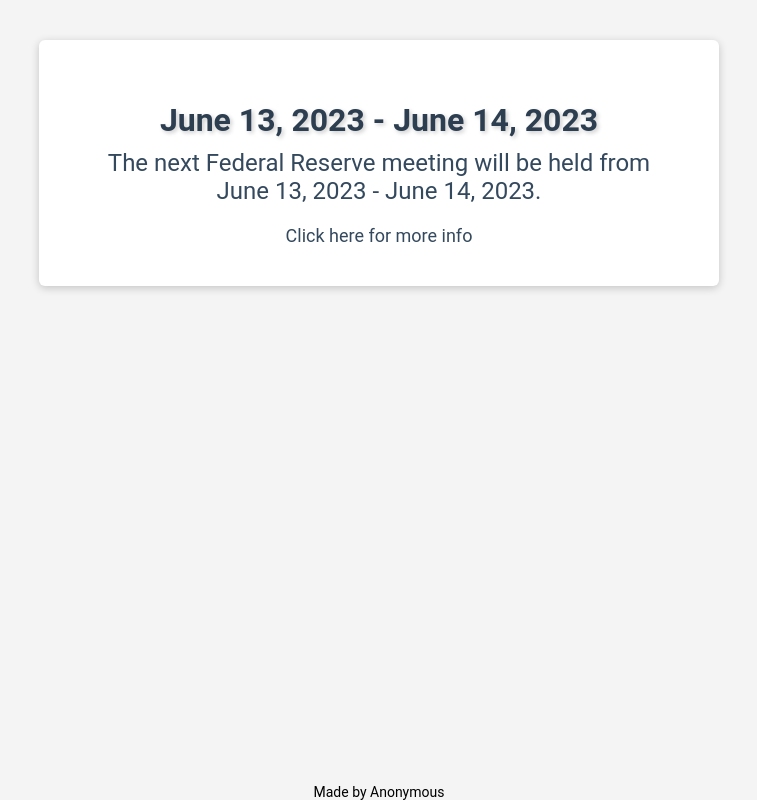
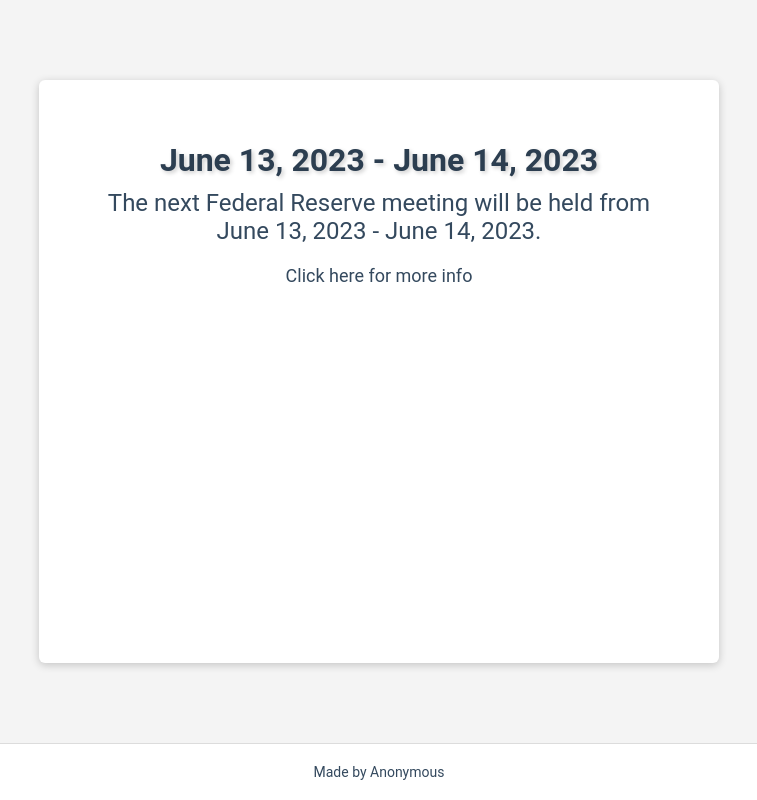
Before and after one commit to mks9467/nextfomc, a plain HTML site: page index.html in a window 1280 px wide. Shown: the whole page, without its empty margins (261-1018 px from the left). Drawn offline with Linux system fonts and the light colour scheme.

Commit message:
Update index.html

```diff
--- a/index.html
+++ b/index.html
@@ -10,17 +10,17 @@
       padding: 0;
       display: flex;
       flex-direction: column;
-      justify-content: space-between;
       min-height: 100vh;
     }
 
     .container {
       max-width: 600px;
-      margin: 40px auto;
+      margin: 80px auto;
       padding: 40px;
       background-color: #ffffff;
       border-radius: 6px;
       box-shadow: 0 2px 8px rgba(0, 0, 0, 0.2);
+      flex-grow: 1;
     }
 
     h1 {
@@ -53,6 +53,15 @@
     .more-info a:hover {
       text-decoration: underline;
     }
+
+    footer {
+      text-align: center;
+      font-size: 14px;
+      color: #34495e;
+      padding: 20px;
+      background-color: #ffffff;
+      border-top: 1px solid #dcdcdc;
+    }
   </style>
 </head>
 <body>
@@ -64,7 +73,7 @@
     </p>
   </div>
 
-  <footer style="text-align: center; font-size: 14px;">Made by Anonymous</footer>
+  <footer>Made by Anonymous</footer>
 
   <script>
     // JavaScript code to dynamically update the next meeting date
```
